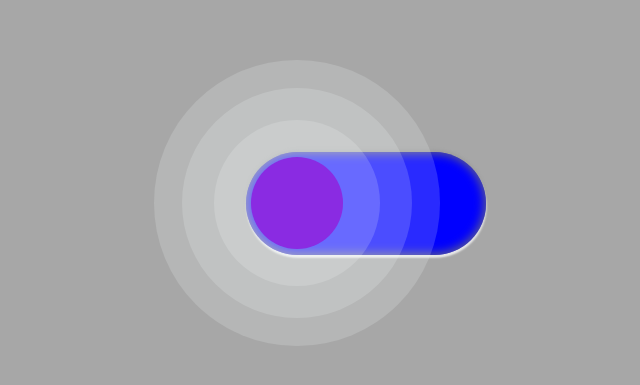
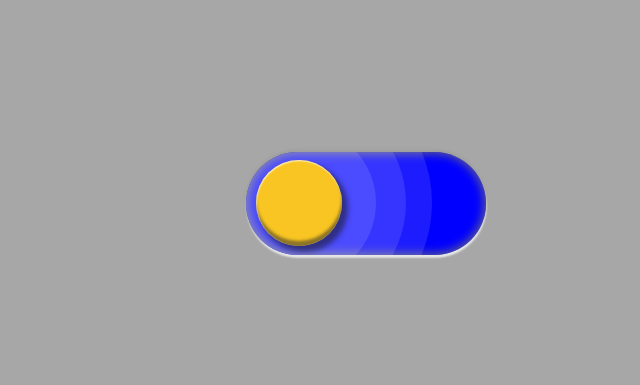
Before and after one commit to dsdyaz/fancy-toggle, a React (Vite) app: page / in a window 1280 px wide. Shown: the part 197-582 px from the top of the page, without its empty margins (274-914 px from the left). Built offline with nearby package versions, Linux system fonts and the light colour scheme.

Commit message:
work in progress

```diff
--- a/src/style/toggle.css
+++ b/src/style/toggle.css
@@ -6,24 +6,28 @@
     height: 103px;
     border-radius: 65px;
     background-color:blue;
-    box-sizing: border-box;
     display: flex;
-    padding: 0px 5px;
+    padding: 0px 10px;
     align-items: center;
     z-index: 99;
+    overflow: hidden;
 }
 
 .circle {
     height: 0;
-    width: 40%;
-    padding-bottom: 40%;
-    background-color: blueviolet;
+    width: 39%;
+    padding-bottom: 39%;
+    background-color: rgba(255, 202, 26, 0.959);
     border-radius: 50%;
     position: relative;
+    box-shadow: inset 0.5px 1px 1.5px 0.3px rgba(255, 255, 255, 0.671),
+                inset -0.25px -5px 3px rgba(41, 41, 41, 0.527),
+                5px 5px 5px 1px rgba(22, 22, 22, 0.527);
+
 }
 
 .circle_on {
-    background-color: yellow;
+    background-color: rgba(255, 202, 26, 0.959);
 }
 
 .circle_off {
@@ -33,7 +37,7 @@
 .circle__halo {
     position: absolute;
     border-radius: 50%;
-    background-color: rgba(248, 251, 253, 0.164);
+    background-color: rgba(248, 251, 253, 0.11);
 }
 
 .circle__inner-halo {
```
